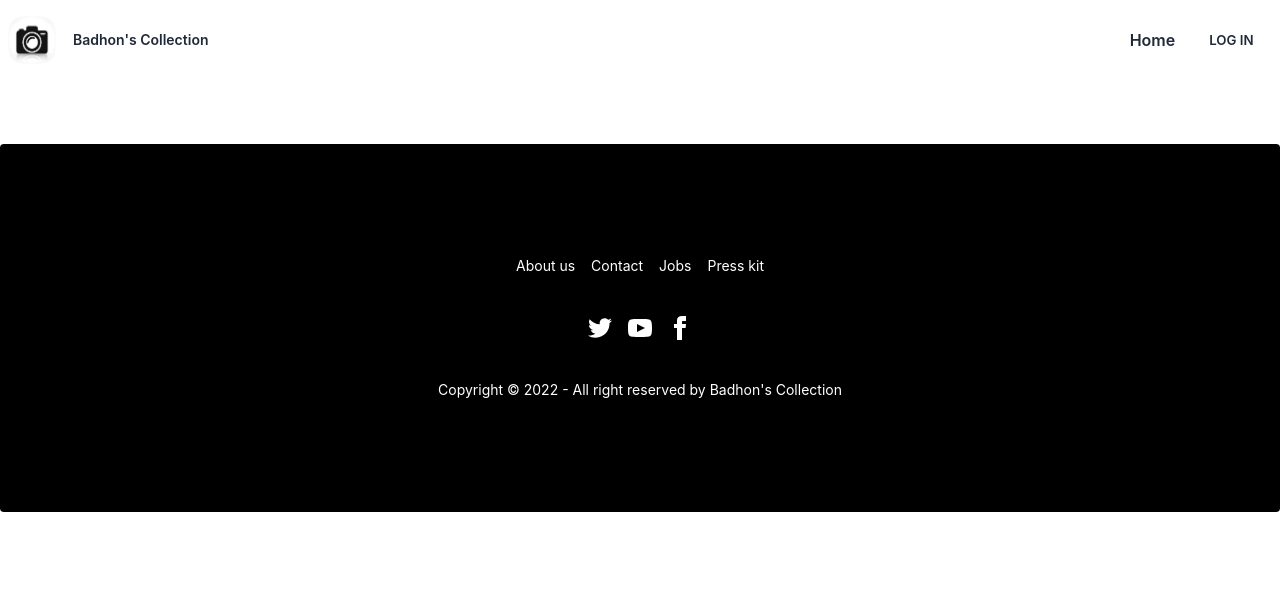
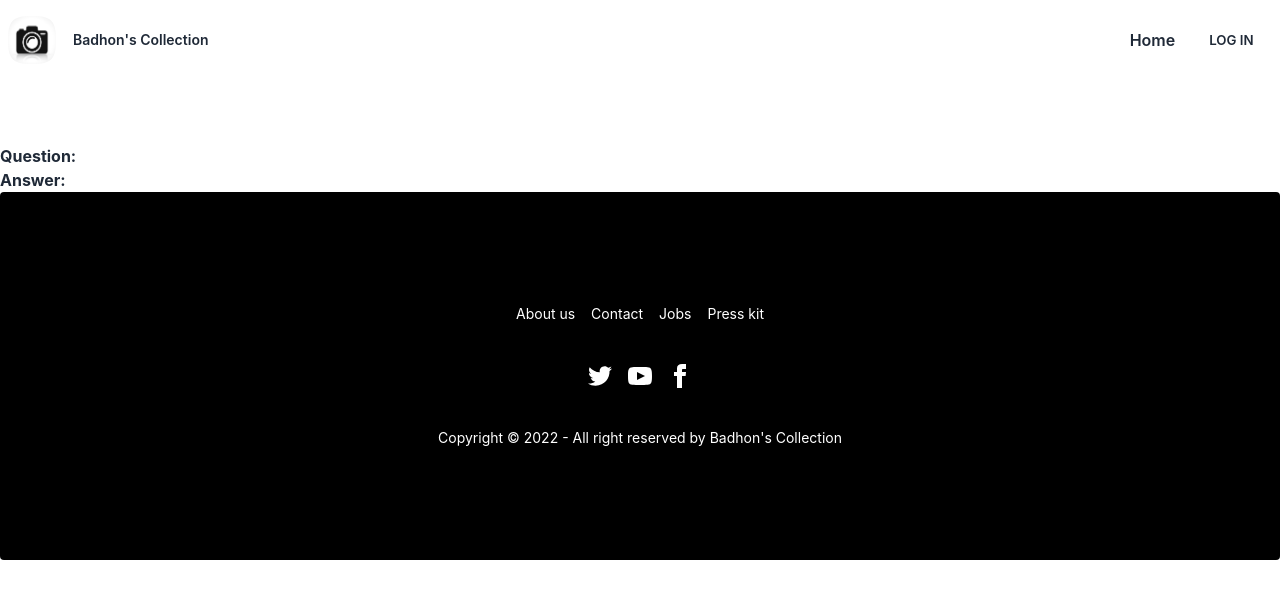
Before and after one commit to nkbadhon/Badhon-s-collection-client, a React (Create React App) app: page /blog in a window 1280 px wide. Shown: the top 598 px of the page. Built offline with nearby package versions, Linux system fonts and the light colour scheme; no server answers.

Commit message:
Blog MOD

```diff
--- a/src/Pages/Blog/Blog.js
+++ b/src/Pages/Blog/Blog.js
@@ -5,6 +5,11 @@ const Blog = () => {
     return (
 
         <div>
+            <div className=' '>
+                <h4><strong>Question: </strong></h4>
+                <p> <strong>Answer: </strong></p>
+            </div>
+
 
         </div>
 
```
